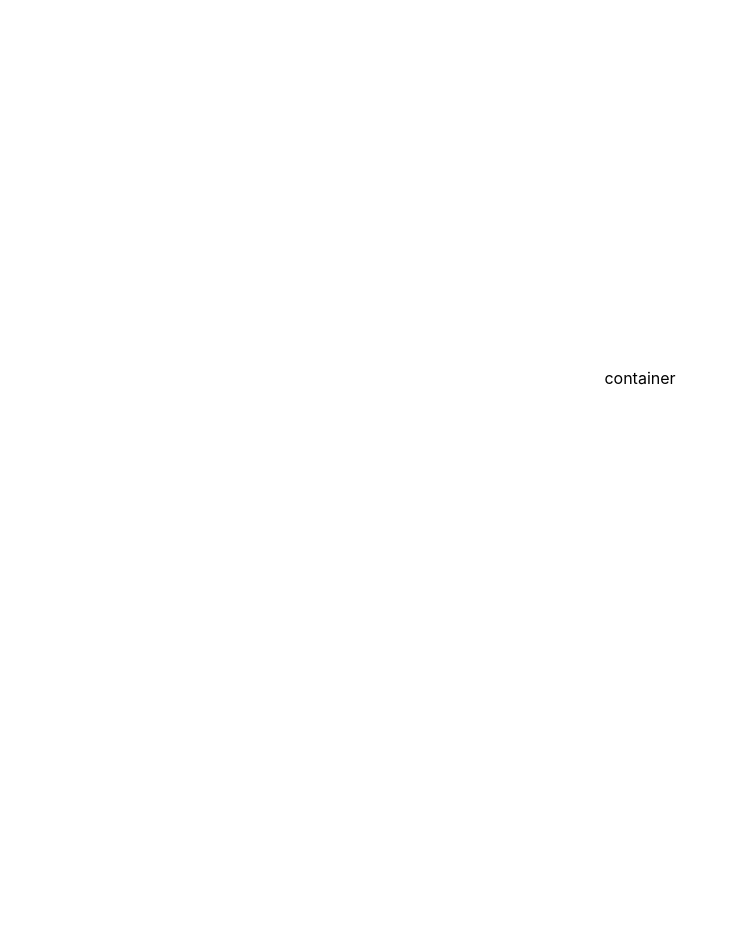
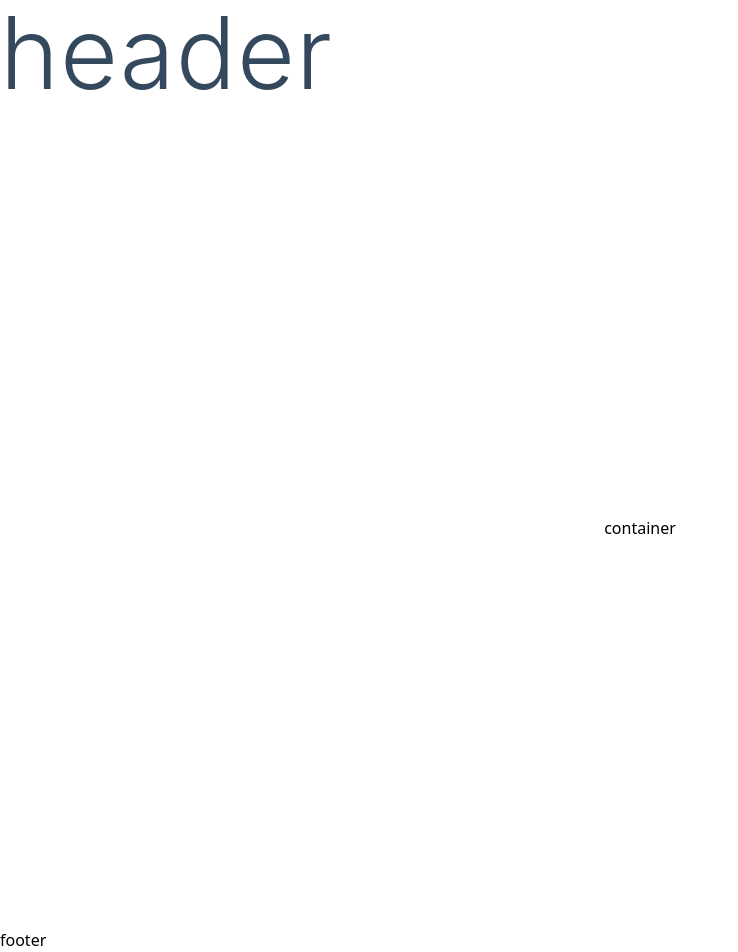
Before and after one commit to gavinchua/nuxt-nuts, a Nuxt app: page / in a window 1280 px wide. Shown: the part 22-974 px from the top of the page, without its empty margins (0-738 px from the left). Before the commit the page ends 800 px from the top, so only its background shows below. Built offline with nearby package versions, Linux system fonts and the light colour scheme.

Commit message:
add - header & footer

```diff
--- /dev/null
+++ b/components/shared/AppFooter.vue
@@ -0,0 +1,15 @@
+<template>
+  <footer>
+    footer
+  </footer>
+</template>
+
+<script>
+export default {
+  name: 'AppFooter'
+};
+</script>
+
+<style lang="scss">
+
+</style>
--- /dev/null
+++ b/components/shared/AppHeader.vue
@@ -0,0 +1,17 @@
+<template>
+  <header class="header">
+    <h1 class="title">
+      header
+    </h1>
+  </header>
+</template>
+
+<script>
+export default {
+  name: 'AppHeader'
+};
+</script>
+
+<style lang="scss">
+
+</style>
--- a/layouts/default.vue
+++ b/layouts/default.vue
@@ -1,55 +1,23 @@
 <template>
   <div>
+    <AppHeader />
     <nuxt />
+    <AppFooter />
   </div>
 </template>
 
-<style>
-html {
-  font-family: 'Source Sans Pro', -apple-system, BlinkMacSystemFont, 'Segoe UI',
-    Roboto, 'Helvetica Neue', Arial, sans-serif;
-  font-size: 16px;
-  word-spacing: 1px;
-  -ms-text-size-adjust: 100%;
-  -webkit-text-size-adjust: 100%;
-  -moz-osx-font-smoothing: grayscale;
-  -webkit-font-smoothing: antialiased;
-  box-sizing: border-box;
-}
+<script>
+import AppHeader from '@/components/shared/AppHeader';
+import AppFooter from '@/components/shared/AppFooter';
 
-*,
-*:before,
-*:after {
-  box-sizing: border-box;
-  margin: 0;
-}
+export default {
+  components: {
+    AppHeader,
+    AppFooter
+  }
+};
+</script>
 
-.button--green {
-  display: inline-block;
-  border-radius: 4px;
-  border: 1px solid #3b8070;
-  color: #3b8070;
-  text-decoration: none;
-  padding: 10px 30px;
-}
+<style lang="scss">
 
-.button--green:hover {
-  color: #fff;
-  background-color: #3b8070;
-}
-
-.button--grey {
-  display: inline-block;
-  border-radius: 4px;
-  border: 1px solid #35495e;
-  color: #35495e;
-  text-decoration: none;
-  padding: 10px 30px;
-  margin-left: 15px;
-}
-
-.button--grey:hover {
-  color: #fff;
-  background-color: #35495e;
-}
 </style>
```
